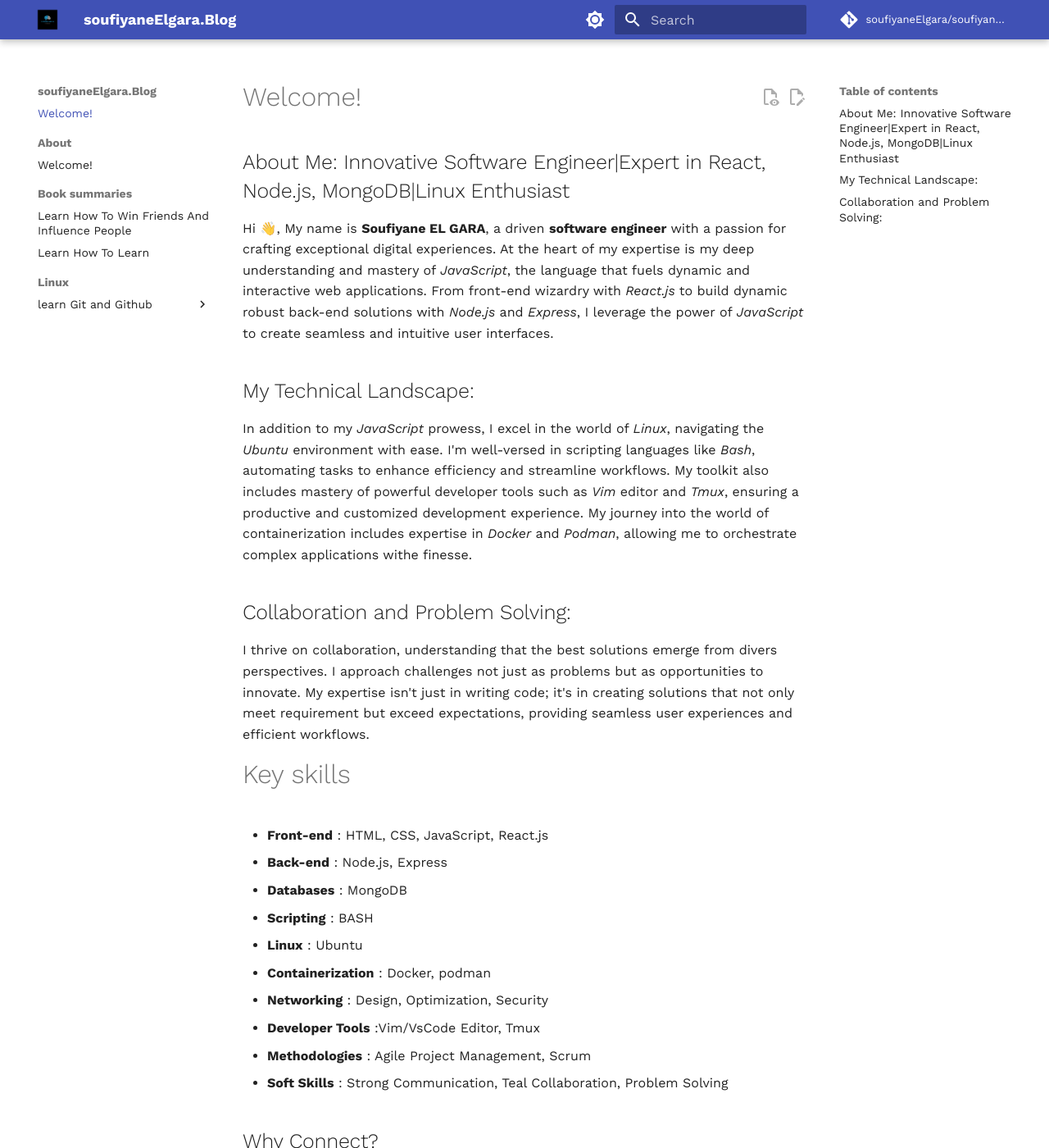
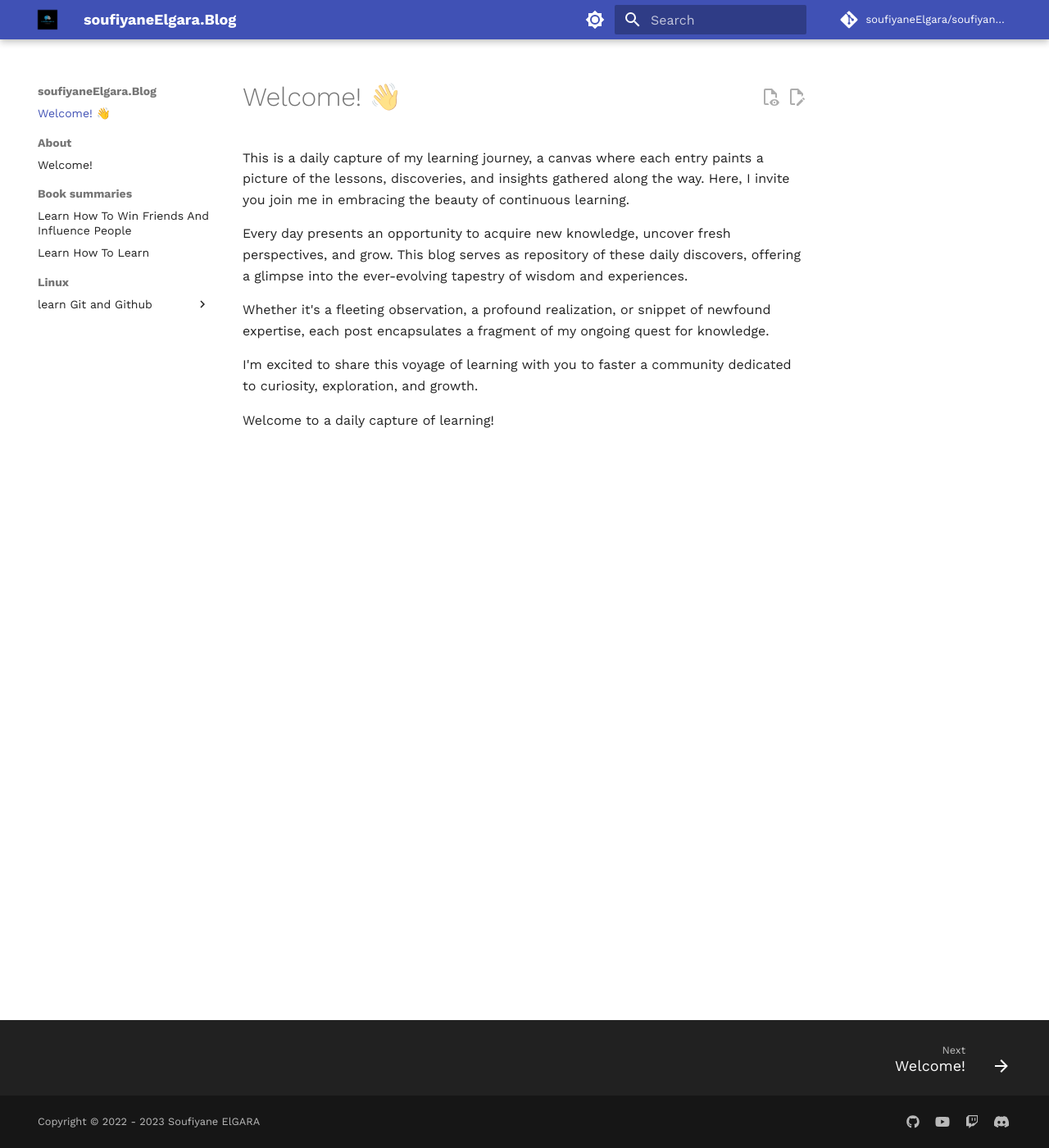
Before and after one commit to soufiyaneElgara/soufiyaneElgara.github.io, an MkDocs documentation site: the page built from docs/index.md, in a window 1280 px wide and 1400 px high. Shown: the whole window at 82% size. Built offline with MkDocs 1.6.1 and Material for MkDocs 9.7.7, drawn with Linux system fonts in a browser that asks for light colours; comment, search, counter and statistics services are not loaded; some of the changed text lies outside the part shown.

Commit message:
Adding the welcoming page

```diff
--- a/docs/index.md
+++ b/docs/index.md
@@ -1,37 +1,11 @@
-# Welcome!
+# Welcome! 👋
 
-## About Me: Innovative Software Engineer|Expert in React, Node.js, MongoDB|Linux Enthusiast
+This is a daily capture of my learning journey, a canvas where each entry paints a picture of the lessons, discoveries, and insights gathered along the way. Here, I invite you join me in embracing the beauty of continuous learning.
 
-Hi 👋, My name is **Soufiyane EL GARA**, a driven **software engineer** with a passion for crafting exceptional digital experiences. At the heart of my expertise is my deep understanding and mastery of *JavaScript*, the language that fuels dynamic and interactive web applications. From front-end wizardry with *React.js* to build dynamic robust back-end solutions with *Node.js* and *Express*, I leverage the power of *JavaScript* to create seamless and intuitive user interfaces.
+Every day presents an opportunity to acquire new knowledge, uncover fresh perspectives, and grow. This blog serves as repository of these daily discovers, offering a glimpse into the ever-evolving tapestry of wisdom and experiences.
 
+Whether it's a fleeting observation, a profound realization, or snippet of newfound expertise, each post encapsulates a fragment of my ongoing quest for knowledge.
 
-## My Technical Landscape:
-In addition to my *JavaScript* prowess, I excel in the world of *Linux*, navigating the *Ubuntu* environment with ease. I'm well-versed in scripting languages like *Bash*, automating tasks to enhance efficiency and streamline workflows. My toolkit also includes mastery of powerful developer tools such as *Vim* editor and *Tmux*, ensuring a productive and customized development experience.
-My journey into the world of containerization includes expertise in *Docker* and *Podman*, allowing me to orchestrate complex applications withe finesse.
+I'm excited to share this voyage of learning with you to faster a community dedicated to curiosity, exploration, and growth.
 
-
-## Collaboration and Problem Solving:
-I thrive on collaboration, understanding that the best solutions emerge from divers perspectives. I approach challenges not just as problems but as opportunities to innovate. My expertise isn't just in writing code; it's in creating solutions that not only meet requirement but exceed expectations, providing seamless user experiences and efficient workflows.
-
-
-# Key skills
-* **Front-end**        : HTML, CSS, JavaScript, React.js
-* **Back-end**         : Node.js, Express
-* **Databases**        : MongoDB
-* **Scripting**        : BASH
-* **Linux**            : Ubuntu
-* **Containerization** : Docker, podman
-* **Networking**       : Design, Optimization, Security
-* **Developer Tools**  :Vim/VsCode Editor, Tmux
-* **Methodologies**    : Agile Project Management, Scrum
-* **Soft Skills**      : Strong Communication, Teal Collaboration, Problem Solving
-
-
-## Why Connect?
-I offer more than just technical skills; I bring a holistic approach software engineering. Whether you need a *JavaScript* expert, a *Linux* enthusiast, or a networking and containerization specialist, I deliver not just solutions, but innovations. Let's connect ans explore how my diverse skill set and passion for problem-solving can elevate your projects to new heights.
-
-Feel free to reach out, and let's embark on a journey of innovations and collaboration development together!
-
-
-* 🌍 I'm based in Rabat, Morocco
-* ✉️  soufiyaneelgara@gmail.com
+Welcome to a daily capture of learning!
```
